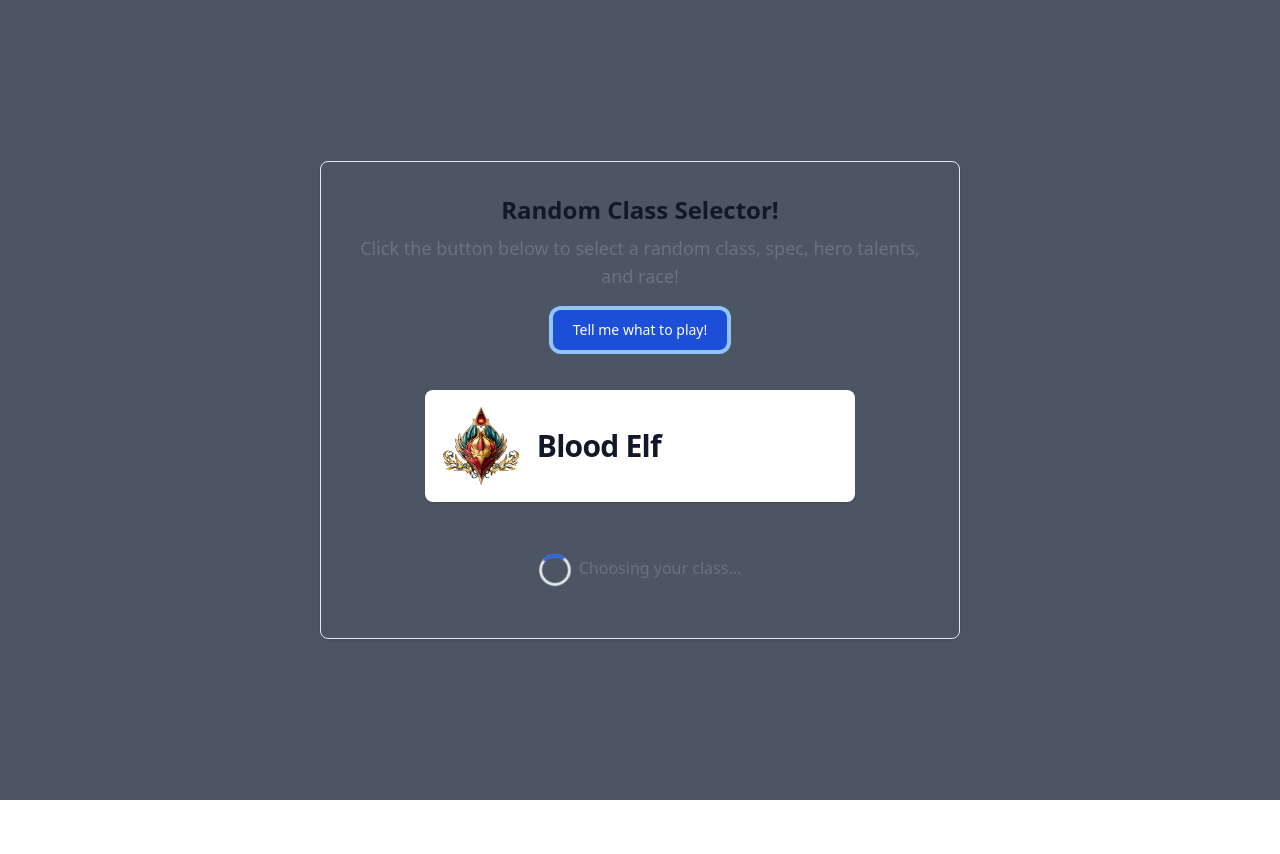
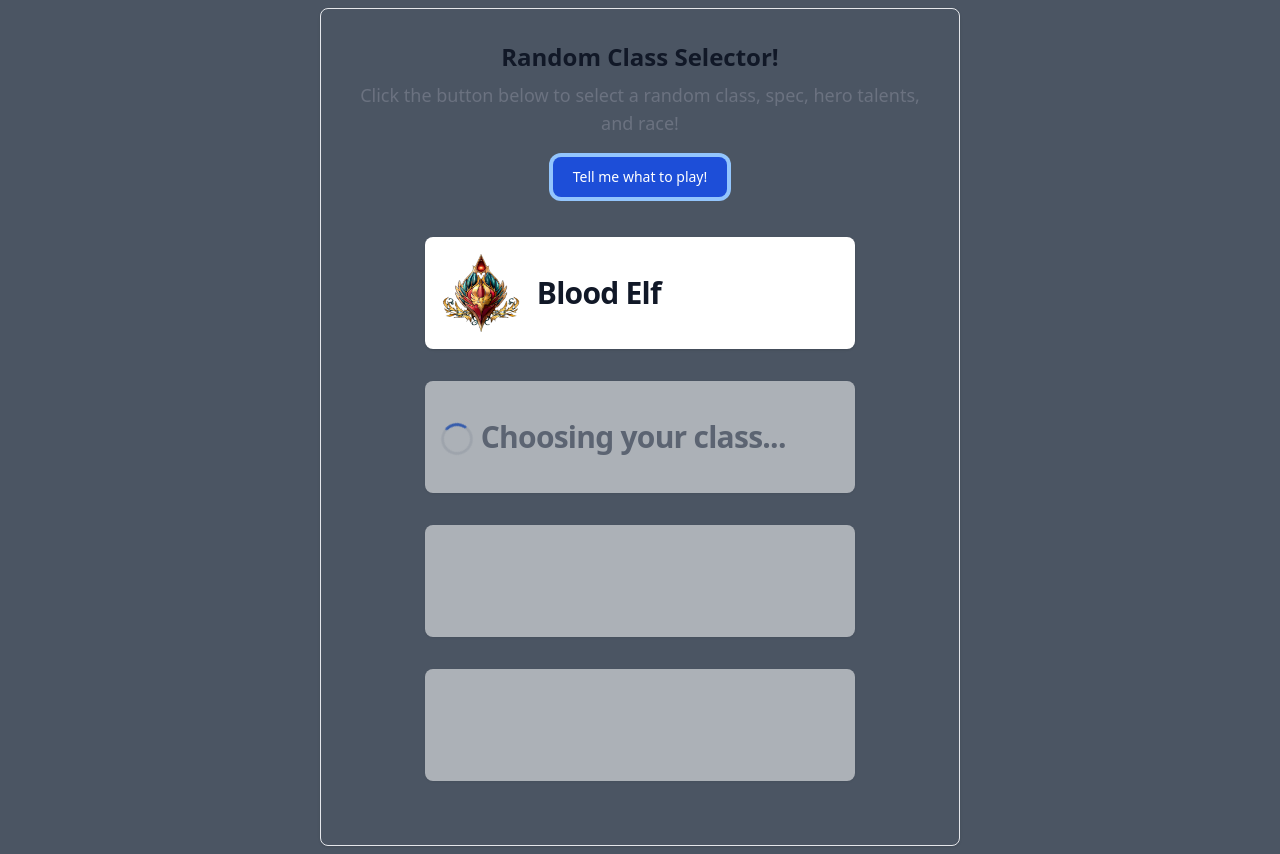
Before and after one commit to ryanceleslie/wow-random-class-picker, an Angular app: page / in a window 1280 px wide. Both pictures are taken after a click on the button "Tell me what to play!". Before the commit the page ends 800 px from the top, so only its background shows below. Built offline with nearby package versions, Linux system fonts and the light colour scheme.

Commit message:
Many style and animation changes, good stopping point

```diff
--- a/src/app/app.component.html
+++ b/src/app/app.component.html
@@ -12,47 +12,8 @@
 
       <!-- Response -->
       <div class="flex flex-col items-center pt-10" *ngIf="isResponseShown">
+        <!--
 
-        <!-- Race -->
-        <div class="text-center my-5" *ngIf="isRaceLoadShown">
-          <div role="status">
-            <svg aria-hidden="true" class="inline w-8 h-8 text-gray-200 animate-spin dark:text-gray-600 fill-blue-600" viewBox="0 0 100 101" fill="none" xmlns="http://www.w3.org/2000/svg">
-              <path d="M100 50.5908C100 78.2051 77.6142 100.591 50 100.591C22.3858 100.591 0 78.2051 0 50.5908C0 22.9766 22.3858 0.59082 50 0.59082C77.6142 0.59082 100 22.9766 100 50.5908ZM9.08144 50.5908C9.08144 73.1895 27.4013 91.5094 50 91.5094C72.5987 91.5094 90.9186 73.1895 90.9186 50.5908C90.9186 27.9921 72.5987 9.67226 50 9.67226C27.4013 9.67226 9.08144 27.9921 9.08144 50.5908Z" fill="currentColor"/>
-              <path d="M93.9676 39.0409C96.393 38.4038 97.8624 35.9116 97.0079 33.5539C95.2932 28.8227 92.871 24.3692 89.8167 20.348C85.8452 15.1192 80.8826 10.7238 75.2124 7.41289C69.5422 4.10194 63.2754 1.94025 56.7698 1.05124C51.7666 0.367541 46.6976 0.446843 41.7345 1.27873C39.2613 1.69328 37.813 4.19778 38.4501 6.62326C39.0873 9.04874 41.5694 10.4717 44.0505 10.1071C47.8511 9.54855 51.7191 9.52689 55.5402 10.0491C60.8642 10.7766 65.9928 12.5457 70.6331 15.2552C75.2735 17.9648 79.3347 21.5619 82.5849 25.841C84.9175 28.9121 86.7997 32.2913 88.1811 35.8758C89.083 38.2158 91.5421 39.6781 93.9676 39.0409Z" fill="currentFill"/>
-            </svg>
-            <span class="pl-2 text-gray-500 dark:text-gray-400">Picking a race...</span>
-          </div>
-        </div>
-
-        <div class="flex flex-col w-9/12 p-2 mb-5 lg:p-4 lg:mb-8 items-center bg-white rounded-lg shadow md:flex-row md:max-w-xl hover:bg-gray-100 dark:border-gray-700 dark:bg-gray-900 dark:hover:bg-gray-700" *ngIf="isRaceShown">
-          <img class="rounded-t-lg h-12 lg:h-20 lg:w-20" src="{{ randomRace.icon }}" onerror="this.style.display='none'">
-
-          <div class="flex flex-col p-1 lg:p-4">
-              <h5 class="text-lg lg:text-3xl font-bold tracking-tight text-gray-900 dark:text-white">{{ randomRace.name }}</h5>
-          </div>
-        </div>
-
-        <!-- Class -->
-        <div class="text-center my-5" *ngIf="isClassLoadShown">
-          <div role="status">
-            <svg aria-hidden="true" class="inline w-8 h-8 text-gray-200 animate-spin dark:text-gray-600 fill-blue-600" viewBox="0 0 100 101" fill="none" xmlns="http://www.w3.org/2000/svg">
-              <path d="M100 50.5908C100 78.2051 77.6142 100.591 50 100.591C22.3858 100.591 0 78.2051 0 50.5908C0 22.9766 22.3858 0.59082 50 0.59082C77.6142 0.59082 100 22.9766 100 50.5908ZM9.08144 50.5908C9.08144 73.1895 27.4013 91.5094 50 91.5094C72.5987 91.5094 90.9186 73.1895 90.9186 50.5908C90.9186 27.9921 72.5987 9.67226 50 9.67226C27.4013 9.67226 9.08144 27.9921 9.08144 50.5908Z" fill="currentColor"/>
-              <path d="M93.9676 39.0409C96.393 38.4038 97.8624 35.9116 97.0079 33.5539C95.2932 28.8227 92.871 24.3692 89.8167 20.348C85.8452 15.1192 80.8826 10.7238 75.2124 7.41289C69.5422 4.10194 63.2754 1.94025 56.7698 1.05124C51.7666 0.367541 46.6976 0.446843 41.7345 1.27873C39.2613 1.69328 37.813 4.19778 38.4501 6.62326C39.0873 9.04874 41.5694 10.4717 44.0505 10.1071C47.8511 9.54855 51.7191 9.52689 55.5402 10.0491C60.8642 10.7766 65.9928 12.5457 70.6331 15.2552C75.2735 17.9648 79.3347 21.5619 82.5849 25.841C84.9175 28.9121 86.7997 32.2913 88.1811 35.8758C89.083 38.2158 91.5421 39.6781 93.9676 39.0409Z" fill="currentFill"/>
-            </svg>
-            <span class="pl-2 text-gray-500 dark:text-gray-400">Choosing your class...</span>
-          </div>
-        </div>
-
-
-        <div class="flex flex-col w-9/12 p-2 mb-5 lg:p-4 lg:mb-8 items-center bg-white rounded-lg shadow md:flex-row md:max-w-xl hover:bg-gray-100 dark:border-gray-700 dark:bg-gray-900 dark:hover:bg-gray-700"*ngIf="isClassShown">
-          <img class="rounded-t-lg h-12 lg:h-20 lg:w-20" src="{{ randomClass.icon }}" onerror="this.style.display='none'">
-
-          <div class="flex flex-col p-1 lg:p-4">
-              <h5 class="text-lg lg:text-3xl font-bold tracking-tight text-gray-900 dark:text-white">{{ randomClass.name }}</h5>
-          </div>
-        </div>
-
-        <!-- Spec -->
         <div class="text-center my-5" *ngIf="isSpecLoadShown">
           <div role="status">
             <svg aria-hidden="true" class="inline w-8 h-8 text-gray-200 animate-spin dark:text-gray-600 fill-blue-600" viewBox="0 0 100 101" fill="none" xmlns="http://www.w3.org/2000/svg">
@@ -62,16 +23,6 @@
             <span class="pl-2 text-gray-500 dark:text-gray-400">Determining a spec...</span>
           </div>
         </div>
-
-        <div class="flex flex-col w-9/12 p-2 mb-5 lg:p-4 lg:mb-8 items-center bg-white rounded-lg shadow md:flex-row md:max-w-xl hover:bg-gray-100 dark:border-gray-700 dark:bg-gray-900 dark:hover:bg-gray-700" *ngIf="isSpecShown">
-          <img class="rounded-t-lg h-12 lg:h-20 lg:w-20" src="{{ randomSpec.icon }}" onerror="this.style.display='none'">
-
-          <div class="flex flex-col p-1 lg:p-4">
-              <h5 class="text-lg lg:text-3xl font-bold tracking-tight text-gray-900 dark:text-white">{{ randomSpec.name }}</h5>
-          </div>
-        </div>
-
-        <!-- Hero -->
         <div class="text-center my-5" *ngIf="isHeroLoadShown">
           <div role="status">
             <svg aria-hidden="true" class="inline w-8 h-8 text-gray-200 animate-spin dark:text-gray-600 fill-blue-600" viewBox="0 0 100 101" fill="none" xmlns="http://www.w3.org/2000/svg">
@@ -80,12 +31,79 @@
             </svg>
             <span class="pl-2 text-gray-500 dark:text-gray-400">Let's be a hero...</span>
           </div>
+        </div> -->
+
+        <!-- Race -->
+        <div class="flex flex-col lg:min-h-28 w-9/12 p-2 mb-5 lg:p-4 lg:mb-8 items-center bg-white rounded-lg shadow md:flex-row md:max-w-xl hover:bg-gray-100 dark:border-gray-700 dark:bg-gray-900 dark:hover:bg-gray-700" [ngClass]="{ 'animate-pulse': !isRaceLoaded}" >
+          <h5 class="text-lg lg:text-3xl font-bold tracking-tight text-gray-900 dark:text-white" *ngIf="isRaceLoading">
+              <div role="status" class="text-center my-5">
+                <svg aria-hidden="true" class="inline w-8 h-8 text-gray-200 animate-spin dark:text-gray-600 fill-blue-600" viewBox="0 0 100 101" fill="none" xmlns="http://www.w3.org/2000/svg">
+                  <path d="M100 50.5908C100 78.2051 77.6142 100.591 50 100.591C22.3858 100.591 0 78.2051 0 50.5908C0 22.9766 22.3858 0.59082 50 0.59082C77.6142 0.59082 100 22.9766 100 50.5908ZM9.08144 50.5908C9.08144 73.1895 27.4013 91.5094 50 91.5094C72.5987 91.5094 90.9186 73.1895 90.9186 50.5908C90.9186 27.9921 72.5987 9.67226 50 9.67226C27.4013 9.67226 9.08144 27.9921 9.08144 50.5908Z" fill="currentColor"/>
+                  <path d="M93.9676 39.0409C96.393 38.4038 97.8624 35.9116 97.0079 33.5539C95.2932 28.8227 92.871 24.3692 89.8167 20.348C85.8452 15.1192 80.8826 10.7238 75.2124 7.41289C69.5422 4.10194 63.2754 1.94025 56.7698 1.05124C51.7666 0.367541 46.6976 0.446843 41.7345 1.27873C39.2613 1.69328 37.813 4.19778 38.4501 6.62326C39.0873 9.04874 41.5694 10.4717 44.0505 10.1071C47.8511 9.54855 51.7191 9.52689 55.5402 10.0491C60.8642 10.7766 65.9928 12.5457 70.6331 15.2552C75.2735 17.9648 79.3347 21.5619 82.5849 25.841C84.9175 28.9121 86.7997 32.2913 88.1811 35.8758C89.083 38.2158 91.5421 39.6781 93.9676 39.0409Z" fill="currentFill"/>
+                </svg>
+                <span class="pl-2 text-gray-500 dark:text-gray-400">Picking a race...</span>
+              </div>
+          </h5>
+
+          <img class="rounded-t-lg h-12 lg:h-20 lg:w-20" src="{{ randomRace.icon }}" onerror="this.style.display='none'" *ngIf="isRaceLoaded">
+
+          <div class="flex flex-col p-1 lg:p-4" *ngIf="isRaceLoaded">
+              <h5 class="text-lg lg:text-3xl font-bold tracking-tight text-gray-900 dark:text-white">{{ randomRace.name }}</h5>
+          </div>
         </div>
 
-        <div class="flex flex-col w-9/12 p-2 mb-5 lg:p-4 lg:mb-8 items-center bg-white rounded-lg shadow md:flex-row md:max-w-xl hover:bg-gray-100 dark:border-gray-700 dark:bg-gray-900 dark:hover:bg-gray-700" *ngIf="isHeroShown">
-          <img class="rounded-t-lg h-12 lg:h-20 lg:w-20" src="assets/war-within-logo.png" onerror="this.style.display='none'">
+        <!-- Class -->
+        <div class="flex flex-col lg:min-h-28 w-9/12 p-2 mb-5 lg:p-4 lg:mb-8 items-center bg-white rounded-lg shadow md:flex-row md:max-w-xl hover:bg-gray-100 dark:border-gray-700 dark:bg-gray-900 dark:hover:bg-gray-700" [ngClass]="{ 'animate-pulse': !isClassLoaded}" >
+          <h5 class="text-lg lg:text-3xl font-bold tracking-tight text-gray-900 dark:text-white" *ngIf="isClassLoading">
+              <div role="status" class="text-center my-5">
+                <svg aria-hidden="true" class="inline w-8 h-8 text-gray-200 animate-spin dark:text-gray-600 fill-blue-600" viewBox="0 0 100 101" fill="none" xmlns="http://www.w3.org/2000/svg">
+                  <path d="M100 50.5908C100 78.2051 77.6142 100.591 50 100.591C22.3858 100.591 0 78.2051 0 50.5908C0 22.9766 22.3858 0.59082 50 0.59082C77.6142 0.59082 100 22.9766 100 50.5908ZM9.08144 50.5908C9.08144 73.1895 27.4013 91.5094 50 91.5094C72.5987 91.5094 90.9186 73.1895 90.9186 50.5908C90.9186 27.9921 72.5987 9.67226 50 9.67226C27.4013 9.67226 9.08144 27.9921 9.08144 50.5908Z" fill="currentColor"/>
+                  <path d="M93.9676 39.0409C96.393 38.4038 97.8624 35.9116 97.0079 33.5539C95.2932 28.8227 92.871 24.3692 89.8167 20.348C85.8452 15.1192 80.8826 10.7238 75.2124 7.41289C69.5422 4.10194 63.2754 1.94025 56.7698 1.05124C51.7666 0.367541 46.6976 0.446843 41.7345 1.27873C39.2613 1.69328 37.813 4.19778 38.4501 6.62326C39.0873 9.04874 41.5694 10.4717 44.0505 10.1071C47.8511 9.54855 51.7191 9.52689 55.5402 10.0491C60.8642 10.7766 65.9928 12.5457 70.6331 15.2552C75.2735 17.9648 79.3347 21.5619 82.5849 25.841C84.9175 28.9121 86.7997 32.2913 88.1811 35.8758C89.083 38.2158 91.5421 39.6781 93.9676 39.0409Z" fill="currentFill"/>
+                </svg>
+                <span class="pl-2 text-gray-500 dark:text-gray-400">Choosing your class...</span>
+              </div>
+          </h5>
 
-          <div class="flex flex-col p-1 lg:p-4">
+          <img class="rounded-t-lg h-12 lg:h-20 lg:w-20" src="{{ randomClass.icon }}" onerror="this.style.display='none'" *ngIf="isClassLoaded">
+
+          <div class="flex flex-col p-1 lg:p-4" *ngIf="isClassLoaded">
+              <h5 class="text-lg lg:text-3xl font-bold tracking-tight text-gray-900 dark:text-white">{{ randomClass.name }}</h5>
+          </div>
+        </div>
+
+        <!-- Spec -->
+        <div class="flex flex-col lg:min-h-28 w-9/12 p-2 mb-5 lg:p-4 lg:mb-8 items-center bg-white rounded-lg shadow md:flex-row md:max-w-xl hover:bg-gray-100 dark:border-gray-700 dark:bg-gray-900 dark:hover:bg-gray-700" [ngClass]="{ 'animate-pulse': !isSpecLoaded}" >
+          <h5 class="text-lg lg:text-3xl font-bold tracking-tight text-gray-900 dark:text-white" *ngIf="isSpecLoading">
+              <div role="status" class="text-center my-5">
+                <svg aria-hidden="true" class="inline w-8 h-8 text-gray-200 animate-spin dark:text-gray-600 fill-blue-600" viewBox="0 0 100 101" fill="none" xmlns="http://www.w3.org/2000/svg">
+                  <path d="M100 50.5908C100 78.2051 77.6142 100.591 50 100.591C22.3858 100.591 0 78.2051 0 50.5908C0 22.9766 22.3858 0.59082 50 0.59082C77.6142 0.59082 100 22.9766 100 50.5908ZM9.08144 50.5908C9.08144 73.1895 27.4013 91.5094 50 91.5094C72.5987 91.5094 90.9186 73.1895 90.9186 50.5908C90.9186 27.9921 72.5987 9.67226 50 9.67226C27.4013 9.67226 9.08144 27.9921 9.08144 50.5908Z" fill="currentColor"/>
+                  <path d="M93.9676 39.0409C96.393 38.4038 97.8624 35.9116 97.0079 33.5539C95.2932 28.8227 92.871 24.3692 89.8167 20.348C85.8452 15.1192 80.8826 10.7238 75.2124 7.41289C69.5422 4.10194 63.2754 1.94025 56.7698 1.05124C51.7666 0.367541 46.6976 0.446843 41.7345 1.27873C39.2613 1.69328 37.813 4.19778 38.4501 6.62326C39.0873 9.04874 41.5694 10.4717 44.0505 10.1071C47.8511 9.54855 51.7191 9.52689 55.5402 10.0491C60.8642 10.7766 65.9928 12.5457 70.6331 15.2552C75.2735 17.9648 79.3347 21.5619 82.5849 25.841C84.9175 28.9121 86.7997 32.2913 88.1811 35.8758C89.083 38.2158 91.5421 39.6781 93.9676 39.0409Z" fill="currentFill"/>
+                </svg>
+                <span class="pl-2 text-gray-500 dark:text-gray-400">Determining a spec...</span>
+              </div>
+          </h5>
+
+          <img class="rounded-t-lg h-12 lg:h-20 lg:w-20" src="{{ randomSpec.icon }}" onerror="this.style.display='none'" *ngIf="isSpecLoaded">
+
+          <div class="flex flex-col p-1 lg:p-4" *ngIf="isSpecLoaded">
+              <h5 class="text-lg lg:text-3xl font-bold tracking-tight text-gray-900 dark:text-white">{{ randomSpec.name }}</h5>
+          </div>
+        </div>
+
+        <!-- Hero -->
+        <div class="flex flex-col lg:min-h-28 w-9/12 p-2 mb-5 lg:p-4 lg:mb-8 items-center bg-white rounded-lg shadow md:flex-row md:max-w-xl hover:bg-gray-100 dark:border-gray-700 dark:bg-gray-900 dark:hover:bg-gray-700" [ngClass]="{ 'animate-pulse': !isHeroLoaded}" >
+          <h5 class="text-lg lg:text-3xl font-bold tracking-tight text-gray-900 dark:text-white" *ngIf="isHeroLoading">
+              <div role="status" class="text-center my-5">
+                <svg aria-hidden="true" class="inline w-8 h-8 text-gray-200 animate-spin dark:text-gray-600 fill-blue-600" viewBox="0 0 100 101" fill="none" xmlns="http://www.w3.org/2000/svg">
+                  <path d="M100 50.5908C100 78.2051 77.6142 100.591 50 100.591C22.3858 100.591 0 78.2051 0 50.5908C0 22.9766 22.3858 0.59082 50 0.59082C77.6142 0.59082 100 22.9766 100 50.5908ZM9.08144 50.5908C9.08144 73.1895 27.4013 91.5094 50 91.5094C72.5987 91.5094 90.9186 73.1895 90.9186 50.5908C90.9186 27.9921 72.5987 9.67226 50 9.67226C27.4013 9.67226 9.08144 27.9921 9.08144 50.5908Z" fill="currentColor"/>
+                  <path d="M93.9676 39.0409C96.393 38.4038 97.8624 35.9116 97.0079 33.5539C95.2932 28.8227 92.871 24.3692 89.8167 20.348C85.8452 15.1192 80.8826 10.7238 75.2124 7.41289C69.5422 4.10194 63.2754 1.94025 56.7698 1.05124C51.7666 0.367541 46.6976 0.446843 41.7345 1.27873C39.2613 1.69328 37.813 4.19778 38.4501 6.62326C39.0873 9.04874 41.5694 10.4717 44.0505 10.1071C47.8511 9.54855 51.7191 9.52689 55.5402 10.0491C60.8642 10.7766 65.9928 12.5457 70.6331 15.2552C75.2735 17.9648 79.3347 21.5619 82.5849 25.841C84.9175 28.9121 86.7997 32.2913 88.1811 35.8758C89.083 38.2158 91.5421 39.6781 93.9676 39.0409Z" fill="currentFill"/>
+                </svg>
+                <span class="pl-2 text-gray-500 dark:text-gray-400">Let's be a hero...</span>
+              </div>
+          </h5>
+          <img class="rounded-t-lg h-12 lg:h-20 lg:w-20" src="assets/war-within-logo.png" onerror="this.style.display='none'" *ngIf="isHeroLoaded">
+
+          <div class="flex flex-col p-1 lg:p-4" *ngIf="isHeroLoaded">
               <h5 class="text-lg lg:text-3xl font-bold tracking-tight text-gray-900 dark:text-white">{{ randomHero }}</h5>
           </div>
         </div>
--- a/src/app/app.component.ts
+++ b/src/app/app.component.ts
@@ -14,17 +14,17 @@
 
   isResponseShown: boolean = false;
 
-  isRaceLoadShown: boolean = false;
-  isRaceShown: boolean  = false;
+  isRaceLoading: boolean = false;
+  isRaceLoaded: boolean  = false;
 
-  isClassLoadShown: boolean = false;
-  isClassShown: boolean  = false;
+  isClassLoading: boolean = false;
+  isClassLoaded: boolean  = false;
 
-  isSpecLoadShown: boolean = false;
-  isSpecShown: boolean  = false;
+  isSpecLoading: boolean = false;
+  isSpecLoaded: boolean  = false;
 
-  isHeroLoadShown: boolean = false;
-  isHeroShown: boolean  = false;
+  isHeroLoading: boolean = false;
+  isHeroLoaded: boolean  = false;
 
   classes: any;
   url: string = '../assets/classes.json';
@@ -38,11 +38,6 @@
     fetch(this.url).then(response => response.json())
       .then(results => {
 
-        this.isResponseShown = true;
-        this.isRaceLoadShown = true;
-
-
-
 
         this.classes = results;
 
@@ -54,27 +49,34 @@
 
         this.randomRace = this.randomClass.races[Math.floor(Math.random() * this.randomClass.races.length)];
 
+        this.isResponseShown = true;
+
+        this.isRaceLoading = true;
+
         setTimeout(() => {
-          this.isRaceLoadShown = false;
-          this.isRaceShown = true;
-          this.isClassLoadShown = true;
+          this.isRaceLoading = false;
+          this.isRaceLoaded = true;
+
+          this.isClassLoading = true;
         }, 2000);
 
         setTimeout(() => {
-          this.isClassLoadShown = false;
-          this.isClassShown = true;
-          this.isSpecLoadShown = true;
+          this.isClassLoading = false;
+          this.isClassLoaded = true;
+
+          this.isSpecLoading = true;
         }, 4000);
 
         setTimeout(() => {
-          this.isSpecLoadShown = false;
-          this.isSpecShown = true;
-          this.isHeroLoadShown = true;
+          this.isSpecLoading = false;
+          this.isSpecLoaded = true;
+
+          this.isHeroLoading = true;
         }, 6000);
 
         setTimeout(() => {
-          this.isHeroLoadShown = false;
-          this.isHeroShown = true;
+          this.isHeroLoading = false;
+          this.isHeroLoaded = true;
         }, 8000);
       });
 
```
